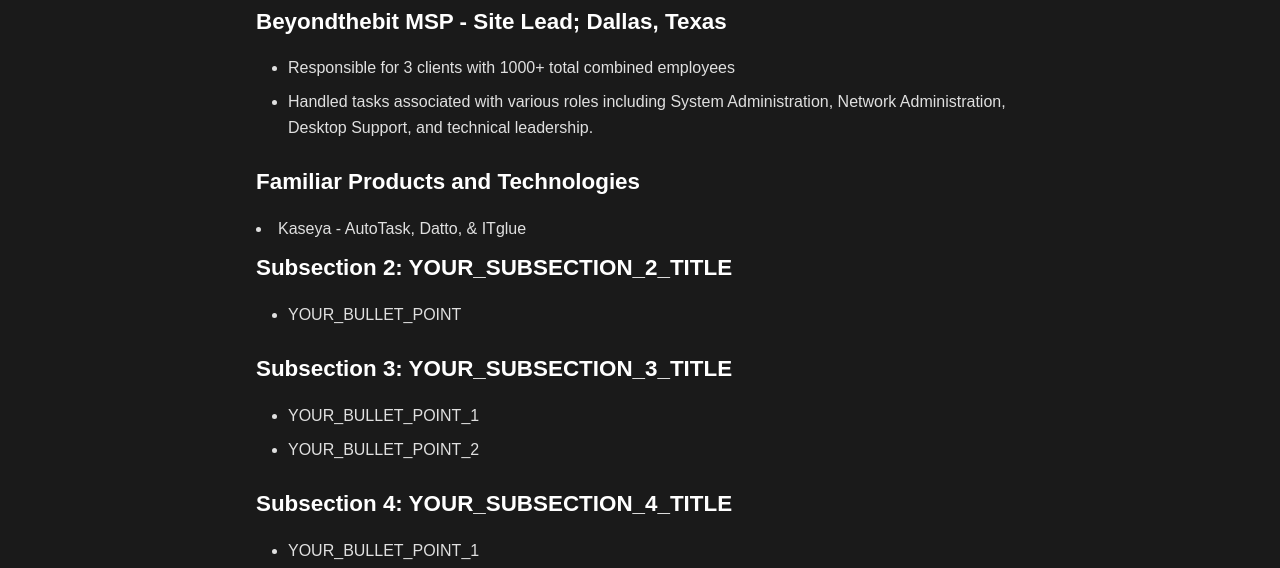
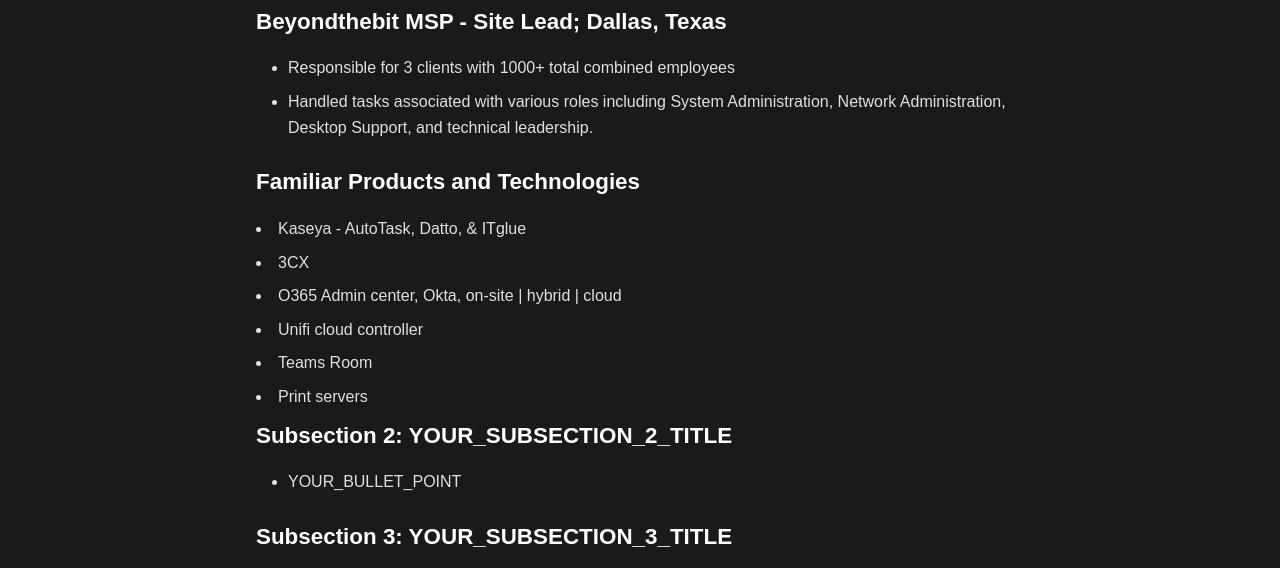
Before and after one commit to trent-technology/Website, a plain HTML site: page index.html in a window 1280 px wide. Shown: the part 186-754 px from the top of the page. Drawn offline with Linux system fonts and the light colour scheme.

Commit message:
Update index.html

```diff
--- a/index.html
+++ b/index.html
@@ -31,6 +31,11 @@
             </div>
                 <h3>Familiar Products and Technologies</h3>
                     <li>Kaseya - AutoTask, Datto, & ITglue</li>
+                    <li>3CX</li>
+                    <li>O365 Admin center, Okta, on-site | hybrid | cloud</li>
+                    <li>Unifi cloud controller</li>
+                    <li>Teams Room</li>
+                    <li>Print servers</li>
                 </ul>
             </div>
             <div class="subsection">
```
